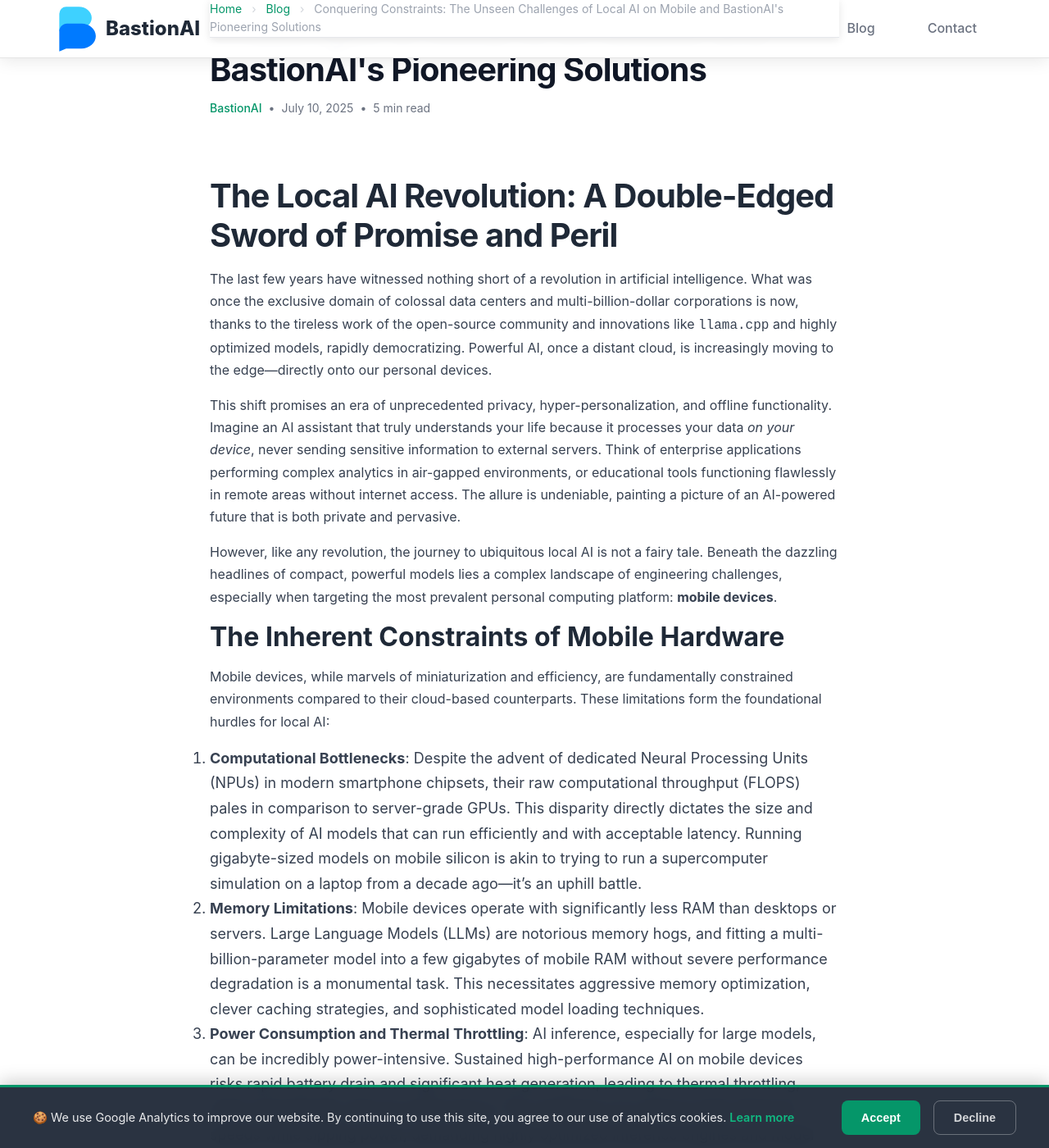
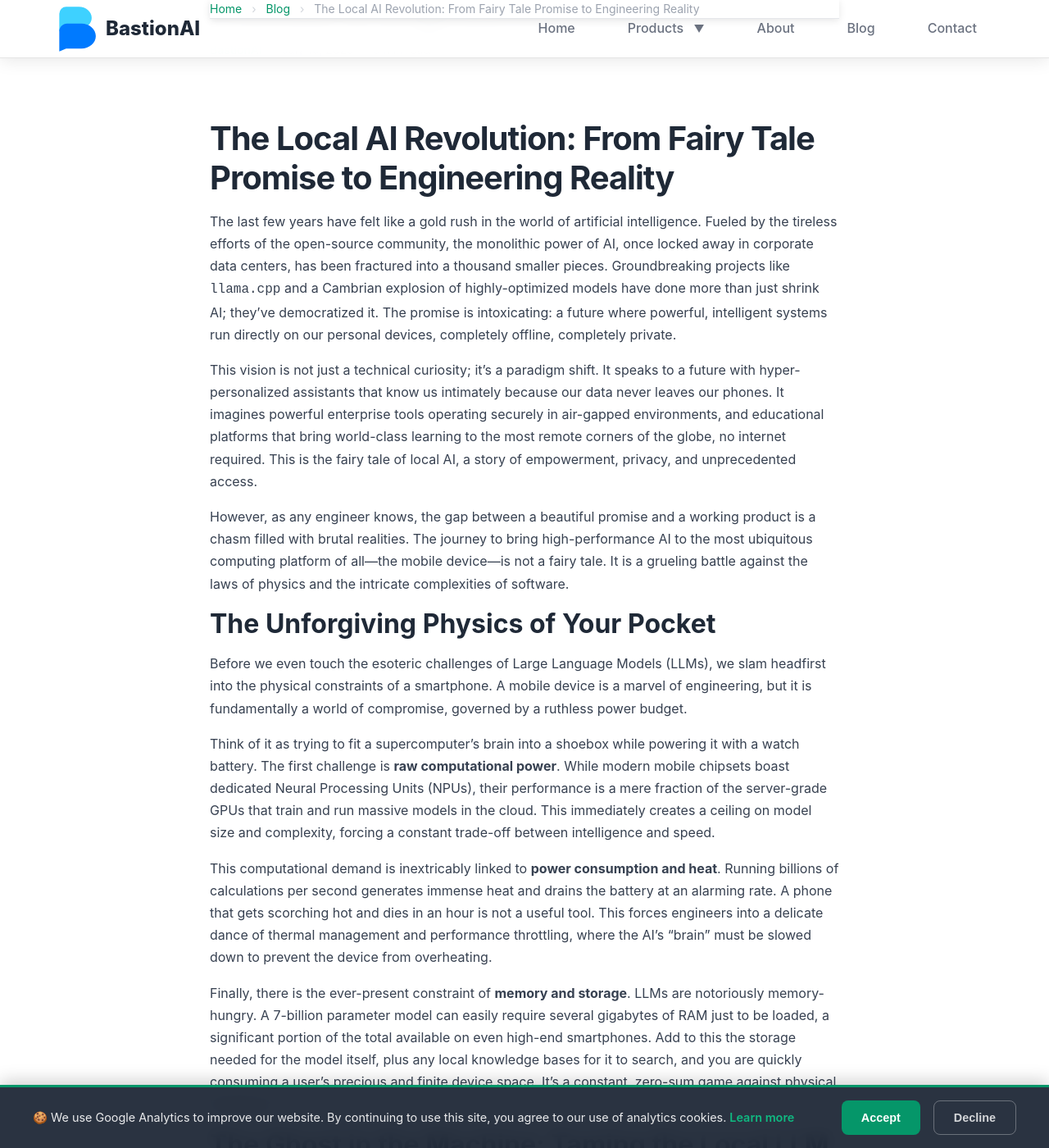
Before and after one commit to BastionAI/bastionai.github.io, a Jekyll site: the page built from _posts/2025-07-10-challenges-local-ai-mobile.md, in a window 1280 px wide and 1400 px high, scrolled down 216 px. Shown: the whole window at 82% size. Built offline with Jekyll 4.4.1, drawn with Linux system fonts in a browser that asks for light colours; some of the changed text lies outside the part shown.

Commit message:
Rewrite blog post on local AI challenges to be more narrative and professional

```diff
--- a/_posts/2025-07-10-challenges-local-ai-mobile.md
+++ b/_posts/2025-07-10-challenges-local-ai-mobile.md
@@ -1,51 +1,56 @@
 ---
 layout: blog-post
-title: "Conquering Constraints: The Unseen Challenges of Local AI on Mobile and BastionAI's Pioneering Solutions"
+title: "The Local AI Revolution: From Fairy Tale Promise to Engineering Reality"
 author: BastionAI
 date: 2025-07-10 12:00:00 +0100
 categories: [Technical Deep Dive]
 permalink: /blog/challenges-local-ai-mobile/
 ---
 
-## The Local AI Revolution: A Double-Edged Sword of Promise and Peril
+## The Local AI Revolution: From Fairy Tale Promise to Engineering Reality
 
-The last few years have witnessed nothing short of a revolution in artificial intelligence. What was once the exclusive domain of colossal data centers and multi-billion-dollar corporations is now, thanks to the tireless work of the open-source community and innovations like `llama.cpp` and highly optimized models, rapidly democratizing. Powerful AI, once a distant cloud, is increasingly moving to the edge—directly onto our personal devices.
+The last few years have felt like a gold rush in the world of artificial intelligence. Fueled by the tireless efforts of the open-source community, the monolithic power of AI, once locked away in corporate data centers, has been fractured into a thousand smaller pieces. Groundbreaking projects like `llama.cpp` and a Cambrian explosion of highly-optimized models have done more than just shrink AI; they've democratized it. The promise is intoxicating: a future where powerful, intelligent systems run directly on our personal devices, completely offline, completely private.
 
-This shift promises an era of unprecedented privacy, hyper-personalization, and offline functionality. Imagine an AI assistant that truly understands your life because it processes your data *on your device*, never sending sensitive information to external servers. Think of enterprise applications performing complex analytics in air-gapped environments, or educational tools functioning flawlessly in remote areas without internet access. The allure is undeniable, painting a picture of an AI-powered future that is both private and pervasive.
+This vision is not just a technical curiosity; it's a paradigm shift. It speaks to a future with hyper-personalized assistants that know us intimately because our data never leaves our phones. It imagines powerful enterprise tools operating securely in air-gapped environments, and educational platforms that bring world-class learning to the most remote corners of the globe, no internet required. This is the fairy tale of local AI, a story of empowerment, privacy, and unprecedented access.
 
-However, like any revolution, the journey to ubiquitous local AI is not a fairy tale. Beneath the dazzling headlines of compact, powerful models lies a complex landscape of engineering challenges, especially when targeting the most prevalent personal computing platform: **mobile devices**.
+However, as any engineer knows, the gap between a beautiful promise and a working product is a chasm filled with brutal realities. The journey to bring high-performance AI to the most ubiquitous computing platform of all—the mobile device—is not a fairy tale. It is a grueling battle against the laws of physics and the intricate complexities of software.
 
-### The Inherent Constraints of Mobile Hardware
+### The Unforgiving Physics of Your Pocket
 
-Mobile devices, while marvels of miniaturization and efficiency, are fundamentally constrained environments compared to their cloud-based counterparts. These limitations form the foundational hurdles for local AI:
+Before we even touch the esoteric challenges of Large Language Models (LLMs), we slam headfirst into the physical constraints of a smartphone. A mobile device is a marvel of engineering, but it is fundamentally a world of compromise, governed by a ruthless power budget.
 
-1.  **Computational Bottlenecks**: Despite the advent of dedicated Neural Processing Units (NPUs) in modern smartphone chipsets, their raw computational throughput (FLOPS) pales in comparison to server-grade GPUs. This disparity directly dictates the size and complexity of AI models that can run efficiently and with acceptable latency. Running gigabyte-sized models on mobile silicon is akin to trying to run a supercomputer simulation on a laptop from a decade ago—it's an uphill battle.
-2.  **Memory Limitations**: Mobile devices operate with significantly less RAM than desktops or servers. Large Language Models (LLMs) are notorious memory hogs, and fitting a multi-billion-parameter model into a few gigabytes of mobile RAM without severe performance degradation is a monumental task. This necessitates aggressive memory optimization, clever caching strategies, and sophisticated model loading techniques.
-3.  **Power Consumption and Thermal Throttling**: AI inference, especially for large models, can be incredibly power-intensive. Sustained high-performance AI on mobile devices risks rapid battery drain and significant heat generation, leading to thermal throttling, which dramatically reduces performance. The challenge is to achieve high inference speeds while sipping power, demanding highly optimized inference engines and model architectures.
-4.  **Storage Capacity**: While storage on mobile devices has increased, it's still finite and expensive. Storing large AI models, along with the potentially vast local knowledge bases for Retrieval Augmented Generation (RAG) systems, can quickly consume precious gigabytes, impacting user experience and device usability.
+Think of it as trying to fit a supercomputer's brain into a shoebox while powering it with a watch battery. The first challenge is **raw computational power**. While modern mobile chipsets boast dedicated Neural Processing Units (NPUs), their performance is a mere fraction of the server-grade GPUs that train and run massive models in the cloud. This immediately creates a ceiling on model size and complexity, forcing a constant trade-off between intelligence and speed.
 
-### Specific LLM Challenges in a Local Mobile Context
+This computational demand is inextricably linked to **power consumption and heat**. Running billions of calculations per second generates immense heat and drains the battery at an alarming rate. A phone that gets scorching hot and dies in an hour is not a useful tool. This forces engineers into a delicate dance of thermal management and performance throttling, where the AI's "brain" must be slowed down to prevent the device from overheating.
 
-Beyond hardware, integrating LLMs locally on mobile introduces a unique set of software and behavioral challenges that developers must navigate:
+Finally, there is the ever-present constraint of **memory and storage**. LLMs are notoriously memory-hungry. A 7-billion parameter model can easily require several gigabytes of RAM just to be loaded, a significant portion of the total available on even high-end smartphones. Add to this the storage needed for the model itself, plus any local knowledge bases for it to search, and you are quickly consuming a user's precious and finite device space. It's a constant, zero-sum game against physical limitations.
 
-1.  **Hallucinations and Knowledge Limitations**: While local LLMs bring privacy, they often inherit the knowledge cutoff of their training data. Without real-time access to vast, up-to-date information, they can 'hallucinate'—generate confident but incorrect responses. Integrating RAG (Retrieval Augmented Generation) locally is the solution, but as discussed in our previous post, building a performant, on-device vector database is a significant engineering feat in itself, especially under mobile constraints.
-2.  **Inference Times and User Experience**: Users expect instant responses from their mobile devices. Even highly optimized local LLMs can have noticeable inference times, particularly for longer queries or complex tasks. This impacts the perceived responsiveness and overall user experience. Optimizing the entire inference pipeline, from prompt tokenization to response generation, becomes paramount.
-3.  **Background Processing Limitations**: Mobile operating systems are designed to conserve battery by aggressively managing background processes. Running long-running AI inference tasks in the background without being terminated by the OS, or causing excessive battery drain, is a major challenge for applications that require continuous AI capabilities.
-4.  **Function Calling Reliability**: For LLMs to be truly useful, they often need to interact with external tools or system functions (e.g., setting alarms, sending messages, fetching real-time data). Implementing robust and reliable function calling capabilities for local LLMs on mobile is complex, requiring seamless integration with device APIs and careful error handling, especially when offline or in constrained network environments.
-5.  **Lack of Unified Standards and Ecosystem Fragmentation**: The local AI landscape, while vibrant, is highly fragmented. There's a myriad of quantization formats, inference engines, model architectures, and mobile AI runtimes (e.g., Core ML, NNAPI, TFLite). This lack of unified standards makes cross-platform development, model conversion, and consistent performance a considerable headache for developers.
-6.  **Model Updates and Management**: Deploying updates for large local models, patching security vulnerabilities, or pushing performance improvements to millions of diverse mobile devices efficiently and without disrupting user experience is a non-trivial logistical and technical challenge. Over-the-air updates for gigabyte-sized models require sophisticated delta update mechanisms and robust download managers.
+### The Ghost in the Machine: Taming the Local LLM
 
-### BastionAI's Innovation: Architecting for a Constrained World
+Even if we master the hardware constraints, we are left with a deeper, more nuanced set of challenges: the inherent nature of the LLM itself. A local model is a powerful reasoning engine, but it is also a ghost in the machine, haunted by the limitations of its own creation.
 
-At BastionAI, we recognize that the promise of local AI can only be fully realized by directly confronting these formidable challenges. Our flagship product, BastionChat, is engineered from the ground up to redefine what's possible with on-device intelligence. We have systematically addressed key bottlenecks through innovative architectural choices:
+The most significant of these is the problem of **knowledge cutoff and hallucination**. A local LLM only "knows" what it was taught during its training, which could be months or years out of date. Without access to the live internet, it cannot provide current information and, worse, may "hallucinate"—confidently inventing facts, figures, or events. The solution is Retrieval Augmented Generation (RAG), which allows the model to retrieve information from a local database of documents. But this masterstroke introduces its own Pandora's box of problems, requiring a performant, on-device vector database, which brings us right back to the hardware challenges of memory, storage, and processing power.
 
-*   **Unrivaled Model Optimization**: Beyond standard quantization and pruning, we employ proprietary techniques and leverage the most efficient open-source inference engines (like highly optimized `llama.cpp` variants) to ensure our models are not just small, but also incredibly fast and memory-efficient on mobile NPUs. This translates to snappy inference times and minimal battery impact.
-*   **Integrated Hybrid Search Engine**: Instead of relying on external services, BastionChat features an entirely on-device, hybrid vector and full-text search engine. This allows for lightning-fast, contextually rich retrieval from your local documents, directly addressing the LLM's knowledge limitations and hallucination tendencies, all within the constraints of mobile memory and storage.
-*   **Scalable Local Knowledge Bases**: Our indexing solution is optimized to handle and instantly search thousands of documents directly on your device. This is crucial for real-world use cases where users need to query extensive personal or professional knowledge bases without sending sensitive data to the cloud.
-*   **Robust Background Processing**: We've implemented intelligent resource management to allow for necessary background AI tasks (e.g., re-indexing, continuous learning) without excessively draining battery or being aggressively terminated by the OS, enabling a truly continuous AI experience.
-*   **Seamless On-Device Functionality**: BastionChat is designed for deep integration with mobile operating systems, ensuring reliable function calling and tool use that respects privacy and works offline. This allows the AI to interact with your device's capabilities without relying on cloud intermediaries.
-*   **Unified and Streamlined Experience**: We abstract away the complexities of model formats, inference engines, and data management. BastionChat delivers a single, cohesive application that just works, providing a consistent and powerful AI experience across diverse mobile devices, without the fragmentation headache.
+Then there is the user-facing problem of **inference time**. Even a highly optimized model takes time to "think." The delay between a user asking a question and the model generating a response, token by token, can feel sluggish compared to the instant feedback we expect from mobile apps. This latency, the "cost of thinking," is a critical user experience hurdle that requires obsessive optimization of every step in the inference pipeline.
 
-By meticulously engineering every layer of the AI stack for the realities of mobile devices, BastionAI is making intelligent, private, and truly local AI a practical reality today. We're not just building a product; we're forging a path towards an AI future where privacy, performance, and user control are paramount, right in your pocket.
+Furthermore, for a local AI to be truly useful, it must be able to act. This is the challenge of **reliable function calling**. Getting an LLM to reliably format a request to call a device's native functions—like setting an alarm, sending a message, or interacting with another app—is complex. Doing so consistently on a device that might be offline or in a low-power state, while ensuring user commands are understood correctly and not misinterpreted, is a monumental software engineering task. It's about building a robust bridge from the AI's abstract world of text to the real-world functions of the device.
+
+### The Developer's Dilemma: A Fractured and Chaotic Landscape
+
+Zooming out, the developer attempting to build these local AI applications faces a daunting and fragmented ecosystem. There is no single, unified standard. Instead, they are confronted with a chaotic landscape of competing model formats, quantization methods, and inference engines. Each mobile platform has its own preferred AI runtime (like Core ML on iOS or NNAPI on Android), each with its own quirks and performance characteristics.
+
+This fragmentation turns development into a nightmare of conversion, testing, and optimization, making it incredibly difficult to deliver a consistent, high-performance experience across all devices. On top of this, managing the lifecycle of these large models—deploying updates, patching vulnerabilities, and improving performance—requires building sophisticated over-the-air update systems that can handle gigabyte-sized files without disrupting the user or consuming their entire data plan.
+
+### BastionAI's Philosophy: Forging a Solution Through Deliberate Engineering
+
+At BastionAI, we believe the only way to realize the true promise of local AI is to confront these challenges head-on with deliberate, holistic engineering. Our flagship product, BastionChat, is not just an application; it is our answer to this complex puzzle.
+
+To solve the **physics problem**, we architected for extreme efficiency. We don't just use off-the-shelf quantized models; we employ proprietary optimization techniques and integrate with the most performant open-source inference engines, tuned specifically for mobile NPUs. This allows us to achieve a state of high performance with minimal power draw, making sustained AI interaction possible without turning the device into a hand-warmer.
+
+To ground our AI in reality and **conquer the hallucination problem**, we built an entire hybrid search engine from scratch, designed to run entirely on-device. It seamlessly blends vector and full-text search, allowing for lightning-fast, contextually rich retrieval from thousands of local documents. This gives our AI a reliable, local knowledge base, making its responses more accurate and trustworthy.
+
+To tame the **developer's nightmare of fragmentation**, we created a unified, end-to-end stack. We abstract away the complexities of different model formats and inference runtimes, delivering a single, cohesive application that "just works." This allows us to ensure a consistent, powerful, and reliable user experience across the entire mobile landscape.
+
+The path to truly personal, private, and powerful local AI is not a simple one. It's a journey that requires a deep understanding of both the shimmering promise and the harsh, underlying realities. By embracing these challenges and engineering solutions from the silicon up, we are forging a path toward a future where the most powerful technology of our time is not just in the cloud, but securely in your pocket, and truly under your control.
 
 ---
```
